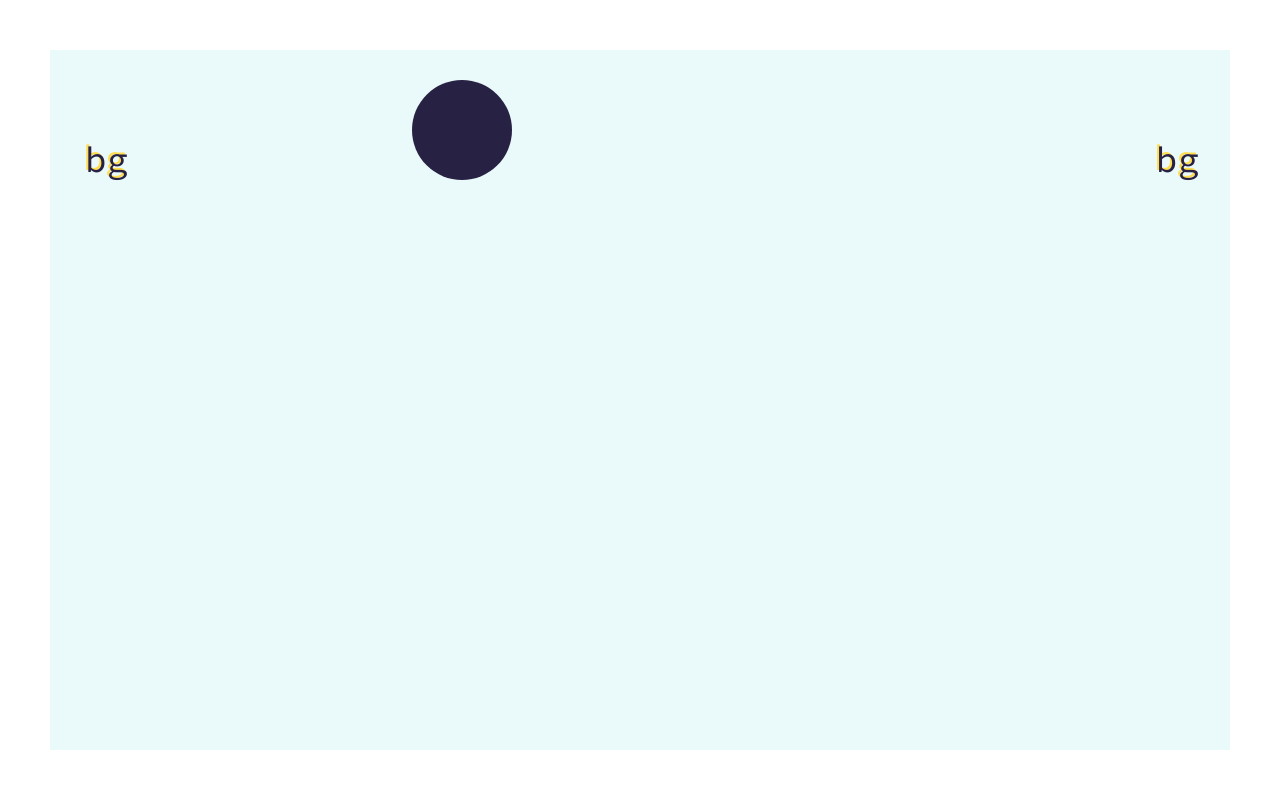
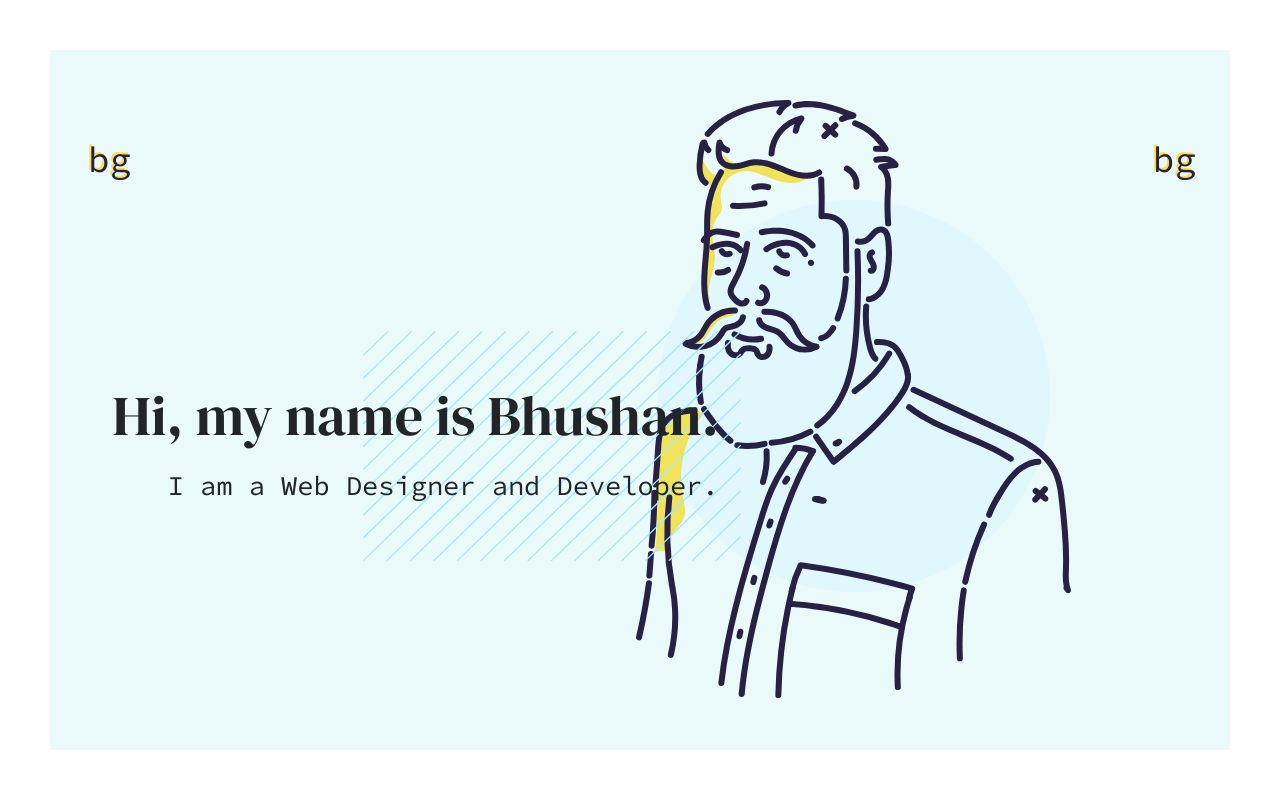
Before and after one commit to bhushan-gandla/PortfolioSpa, an Angular app: page / in a window 1280 px wide. Shown: the top 800 px of the page. Built offline with nearby package versions, Linux system fonts and the light colour scheme.

Commit message:
Code updates

```diff
--- a/src/app/landing-page/landing-page.component.html
+++ b/src/app/landing-page/landing-page.component.html
@@ -15,8 +15,24 @@
                 </div>
             </div>
         </nav>
-        <div class="fixed-scroll-element bg-dark">
+        <div class="fixed-scroll-bg">
+            <div class="image-producer"></div>
+            <!-- <img class="image-wrapper" src="assets/avatar.svg"> -->
+        </div>
+        <section class="main-content">
+            <div class="pattern"></div>
+            <div class="container px-4 top-puller">
+                <div class="row gx-3">
+                  <div class="col-7 text-end">
+                   <h1 class="introduction">Hi, my name
+                    is Bhushan.</h1>
+                    <p class="font-code-27">
+                        I am a Web Designer and Developer.
+                    </p>
+                  </div>
 
-        </div>
+                </div>
+              </div>
+        </section>
     </div>
 </div>
--- a/src/app/landing-page/landing-page.component.scss
+++ b/src/app/landing-page/landing-page.component.scss
@@ -3,6 +3,7 @@
 
 .main-navigation{
     padding-top: pxToRem(80);
+    height: $main-navigation-height;
 }
 .btn-brand{
     padding: 0px;
@@ -15,13 +16,12 @@
         right:-2px;
     }
 }
+.top-puller{
+    position: relative;
+    z-index: 1;
+}
 
-.fixed-scroll-element{
-    width: pxToRem(100);
-    height: pxToRem(100);
-    border-radius: 50%;
-    position: fixed;
-    top: 10%;
-    right: 60%;
-    background-color: red;
+.introduction{
+    padding-top: 19vh;
+    margin-bottom: 2vh;
 }
--- a/src/global/_layout.scss
+++ b/src/global/_layout.scss
@@ -7,3 +7,50 @@ html {
     scroll-snap-align: start;
     // background-color: $primary;
 }
+.main-content{
+    height: calc(100% - 11.25rem);
+    display: block;
+    position: relative;
+    .pattern{
+        background-image: url("../assets/pattern.svg");
+        background-repeat: no-repeat;
+        background-size: 32%;
+        background-position: 39% 35%;
+        position: absolute;
+        top: 0px;
+        left:0px;
+        right:0px;
+        bottom: 0px;
+
+    }
+}
+
+.fixed-scroll-bg{
+    width: 49vh;
+    height: 49vh;
+    margin-top: -25vh;
+    border-radius: 50%;
+    position: fixed;
+    top: 50%;
+    right: 18%;
+    background-color: $secondary;
+    display: flex;
+    align-items: center;
+    justify-content: center;
+    transition: all 1s ease-out;
+}
+.image-wrapper{
+    height: 105%;
+}
+.image-producer{
+    width: pxToRem(435);
+    height: pxToRem(598);
+    margin-top: pxToRem(-288);
+    position: absolute;
+    top: 48%;
+    background-image: url("../assets/pattern.svg");
+    background-image: url("../assets/avatar.svg");
+    background-repeat: no-repeat;
+    background-size: 100%;
+    transition: all 0.5s linear;
+}
--- a/src/global/_typography.scss
+++ b/src/global/_typography.scss
@@ -1,6 +1,11 @@
 body{
-    // font-family: 'DM Serif Display', serif;
     font-family: 'Source Code Pro', monospace;
+}
+h1, h2, h3, h4, h5, h6{
+    font-family: 'DM Serif Display', serif;
+}
+h1{
+    font-size: 7vh;
 }
 
 .font-code-36{
--- a/src/global/_variables.scss
+++ b/src/global/_variables.scss
@@ -1,15 +1,75 @@
 $base-size: 16;
 
-$primary: #EAF9FA;
+$primary: #eaf9fa;
+$secondary: #dff7fd;
 $dark: #272243;
-$warning: #FFDD4E;
-
+$warning: #ffdd4e;
 
 $theme-colors: (
   "primary": $primary,
-//   "secondary": $secondary,
+  "secondary": $secondary,
   "dark": $dark,
-//   "success": $success,
-//   "danger": $danger,
-  "warning": $warning
+  //   "success": $success,
+  //   "danger": $danger,
+  "warning": $warning,
 );
+
+$grid-breakpoints: (
+  xs: 0,
+  sm: 576px,
+  md: 768px,
+  lg: 992px,
+  xl: 1280px,
+  xxl: 1368px,
+);
+
+$container-max-widths: (
+  sm: 540px,
+  md: 720px,
+  lg: 960px,
+  xl: 1140px,
+  xxl: 1240px,
+);
+
+// $spacers: (
+//   0: 0,
+//   1: (
+//     $spacer-6,
+//   ),
+//   2: (
+//     $spacer-9,
+//   ),
+//   3: (
+//     $spacer-12,
+//   ),
+//   4: (
+//     $spacer-15,
+//   ),
+//   5: (
+//     $spacer-18,
+//   ),
+//   6: (
+//     $spacer-24,
+//   ),
+//   7: (
+//     $spacer-30,
+//   ),
+//   8: (
+//     $spacer-36,
+//   ),
+// );
+
+// gutter width
+
+$grid-gutter-width: pxToRem(30);
+$gutters: (
+  0: 0,
+  1: $grid-gutter-width * 0.25,
+  2: $grid-gutter-width * 0.5,
+  3: $grid-gutter-width,
+  4: $grid-gutter-width * 1.5,
+  5: $grid-gutter-width * 3,
+);
+
+// nav
+$main-navigation-height: pxToRem(180);
```
Also changed, not shown: src/assets/avatar.svg (added), src/assets/pattern.svg (added).
